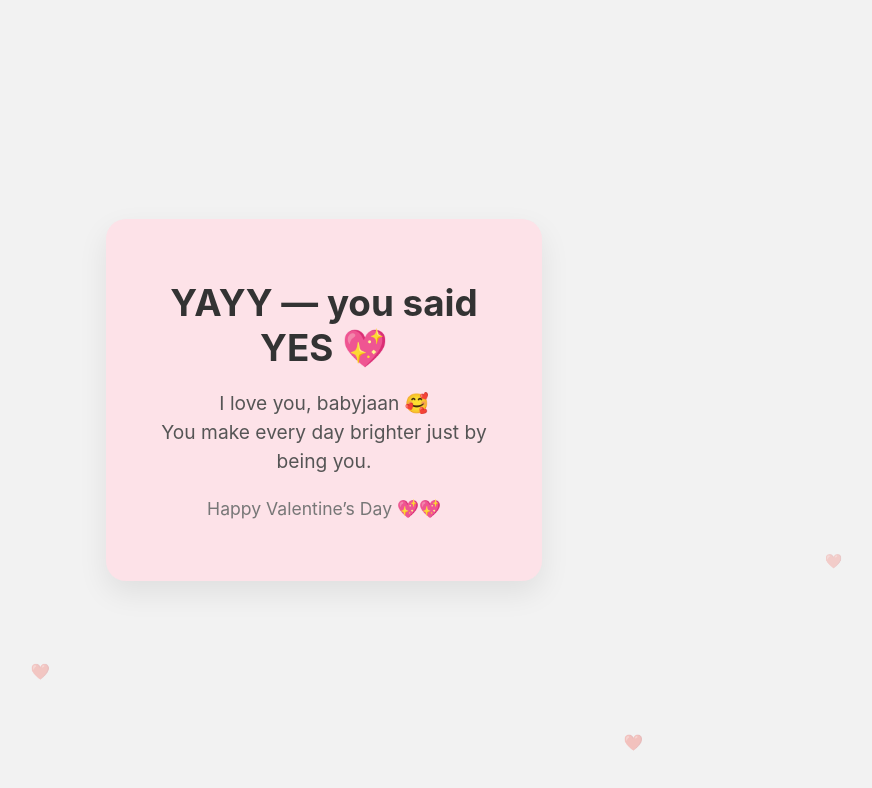
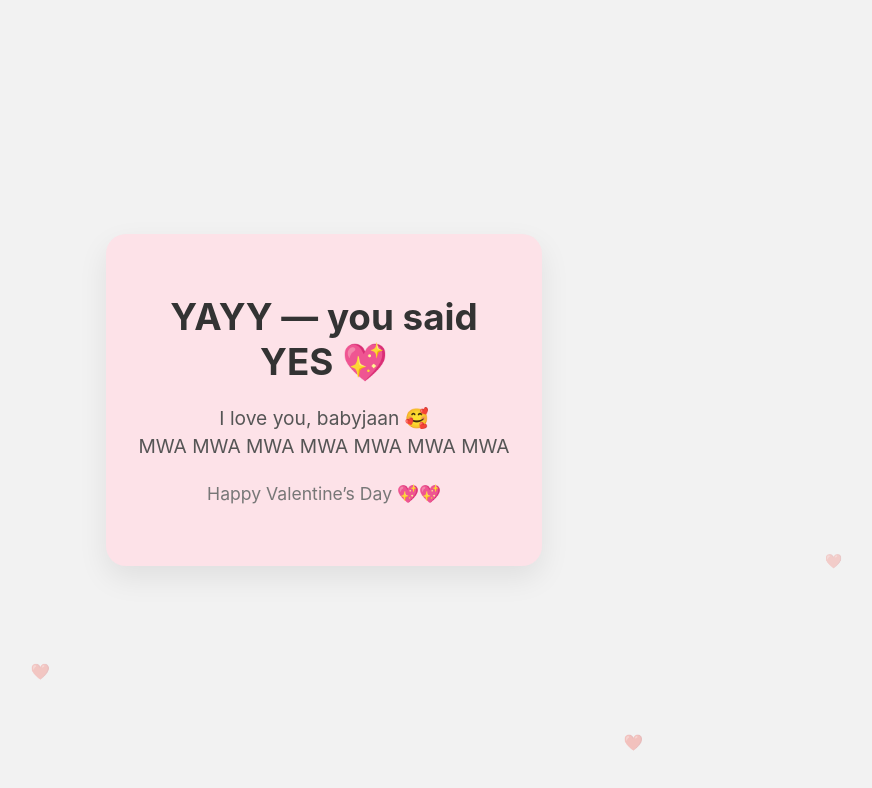
Before and after one commit to prab221/avleen-valentine, a plain HTML site: page index.html in a window 1280 px wide. Both pictures are taken after a click on the button "YES 💕". Shown: the whole page, without its empty margins (316-1188 px from the left). Drawn offline with Linux system fonts and the light colour scheme.

Commit message:
index.html

```diff
--- a/index.html
+++ b/index.html
@@ -221,7 +221,7 @@
               line-height: 1.5;
             ">
               I love you, babyjaan 🥰<br>
-              You make every day brighter just by being you.
+              MWA MWA MWA MWA MWA MWA MWA
             </p>
 
             <p style="
```
